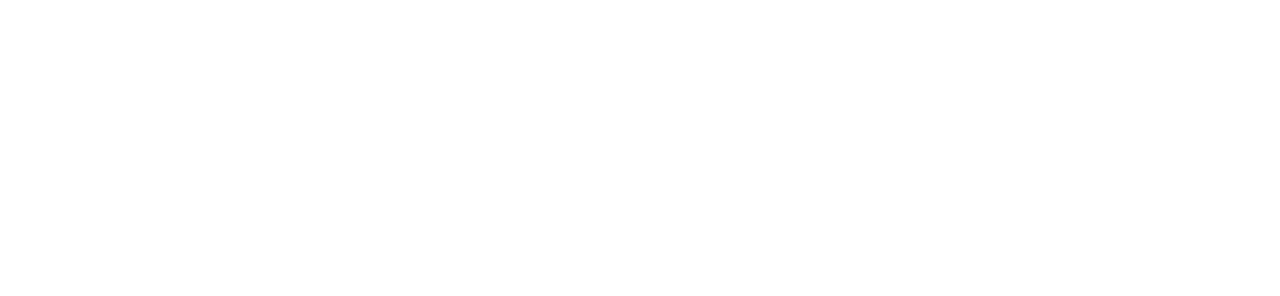
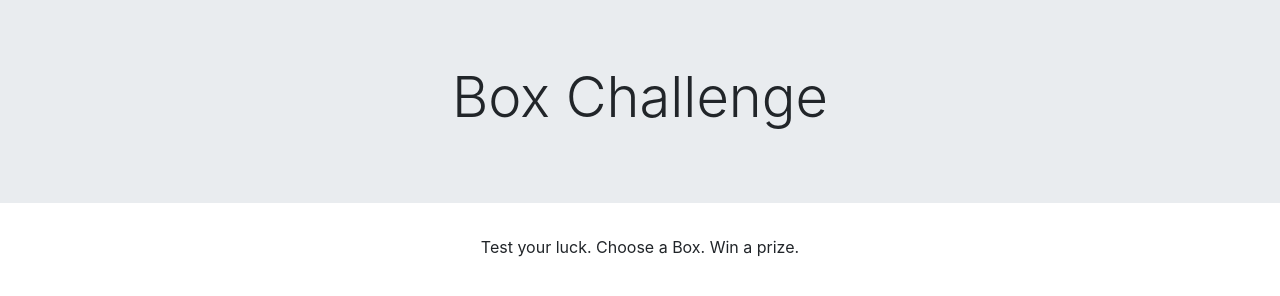
Before and after one commit to courtneyehancock/m5-hw5-hancock-courtney, a plain HTML site: page index.html in a window 1280 px wide. Drawn offline with nearby package versions, Linux system fonts and the light colour scheme.

Commit message:
Add jumbotron header and CSS startfile

```diff
--- a/index.html
+++ b/index.html
@@ -24,9 +24,17 @@
 	<body>
 
     <header>
+      <div class="jumbotron jumbotron-fluid">
+        <div class="container">
+          <h1 class="display-4 text-center">Box Challenge</h1>
+        </div>
+      </div>
     </header>
 
     <main>
+      <div>
+        <p class="text-center">Test your luck. Choose a Box. Win a prize.</p>
+      </div>
     </main>
 
     <footer>
--- a/main.css
+++ b/main.css
@@ -0,0 +1,9 @@
+* {
+	margin: 0;
+	padding: 0;
+	border: 0;
+}
+
+article, aside, details, figcaption, figure, footer, header, main, nav, section, summary {
+    display:block;
+}
```
